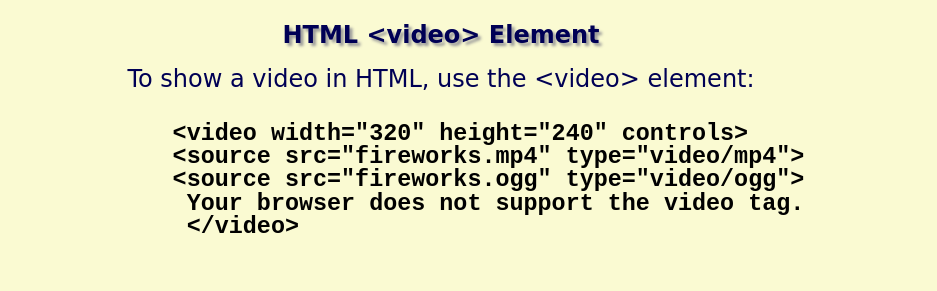
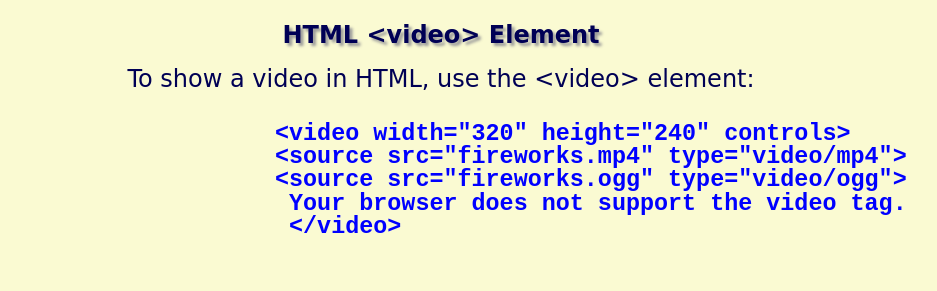
Before and after one commit to musopa/webpage, a plain HTML site: page part2.html in a window 1280 px wide. Shown: the part 2065-2356 px from the top of the page, without its empty margins (199-1136 px from the left). Drawn offline with Linux system fonts and the light colour scheme; grey boxes are pictures that could not be loaded.

Commit message:
Add files via upload

```diff
--- a/part2.html
+++ b/part2.html
@@ -86,14 +86,15 @@
 <br>
 
 
-         <pre class="code">
+         <div class="paragraphs">
+    <pre class="code">
                  &lt;video width="320" height="240" controls&gt;
                  &lt;source src="fireworks.mp4" type="video/mp4"&gt;
                  &lt;source src="fireworks.ogg" type="video/ogg"&gt;
                   Your browser does not support the video tag.
                   &lt;/video&gt;
        </pre>
-
+</div>
 <br>
 
 <p class="center">
```
